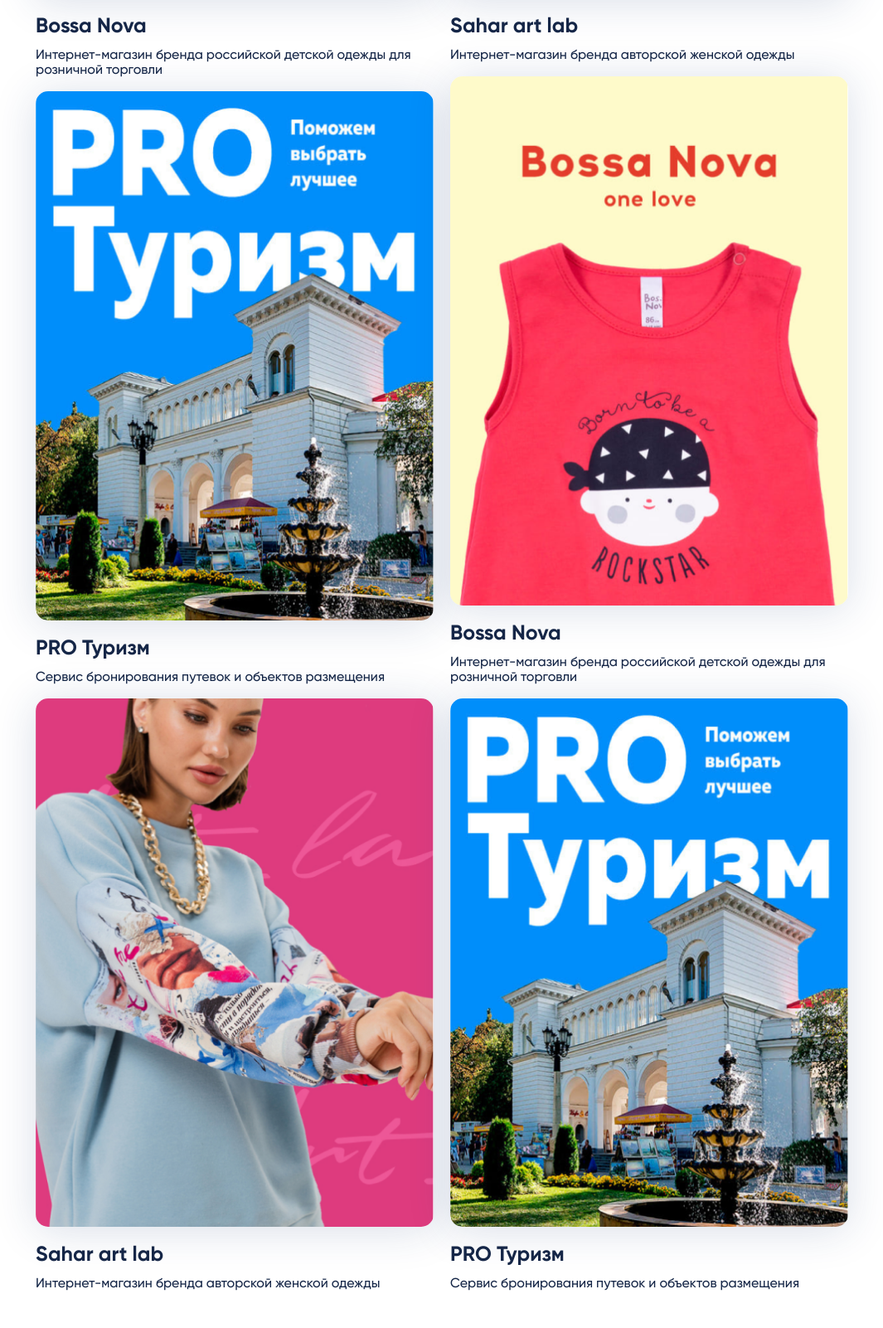
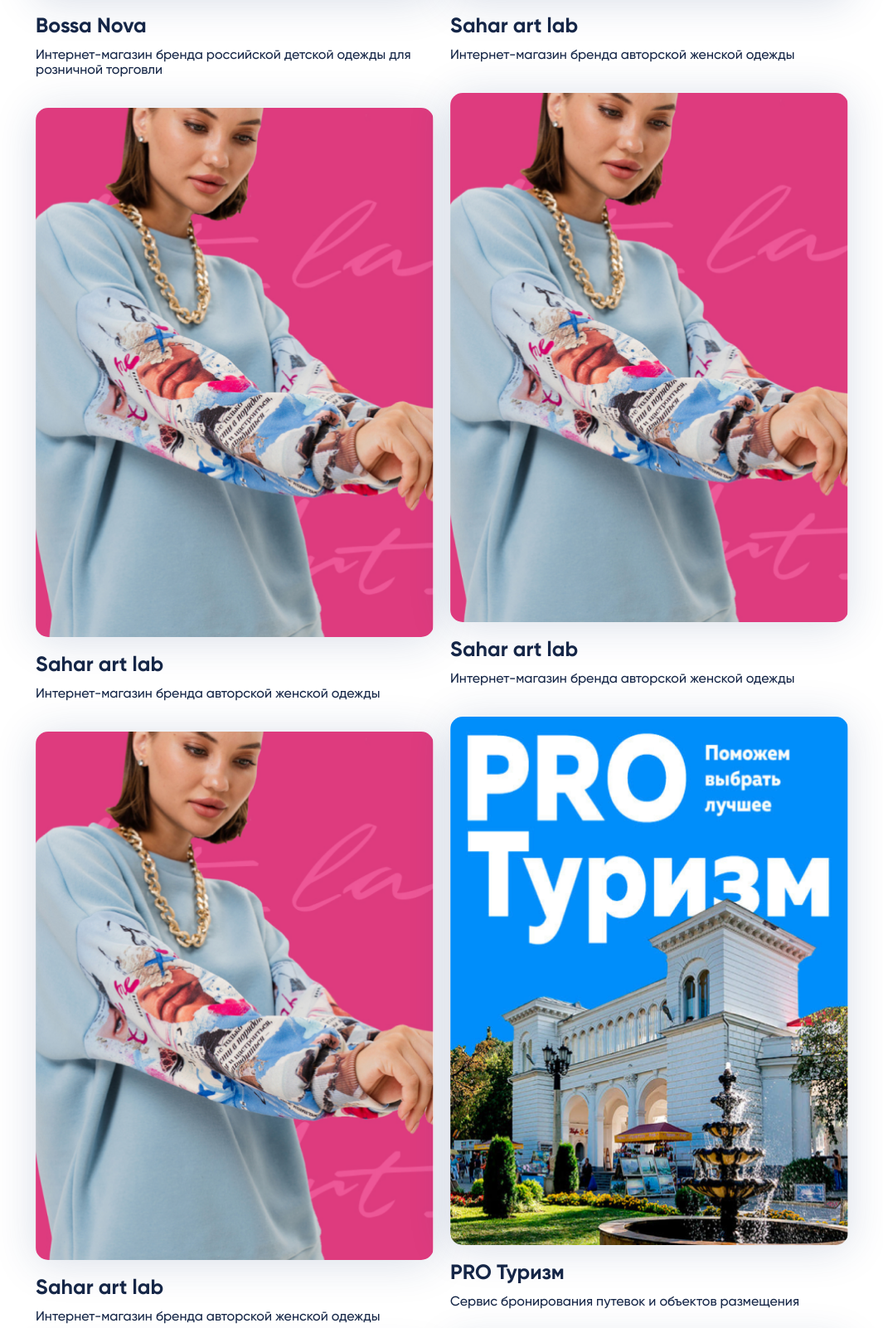
Before and after one commit to ArsenMadzaev/_____CUBE, a website: page app/cases.html in a window 1280 px wide. Shown: the part 962-2563 px from the top of the page at 83% size, without its empty margins (97-1162 px from the left). Drawn offline with nearby package versions, Linux system fonts and the light colour scheme; files that its build step writes are made by us from their sources; files whose address does not match are found by name.

Commit message:
update tabFilter v2.0

```diff
--- a/app/cases.html
+++ b/app/cases.html
@@ -329,99 +329,93 @@
         <!-- page-title end -->
 
         <!-- projects-tabs section -->
-        <section class="projects-tabs projects-tabs--margin-bottom" id="tabFilter">
+        <section class="projects-tabs" data-identify="tabFilter">
             <div class="container">
                 <!-- projects-tabs menu -->
                 <div class="projects-tabs__btn-wrapper" role="tablist" aria-label="Projects">
-                    <button class="projects-tabs__btn" role="tab" aria-selected="true" id="onlineStores">
-                        Интернет-магазин
-                    </button>
-                    <button class="projects-tabs__btn" role="tab" aria-selected="false" id="eSite">
-                        Корпоративный сайт
-                    </button>
-                    <button class="projects-tabs__btn" role="tab" aria-selected="false" id="siteCatalog">
-                        Сайт-каталог
-                    </button>
-                    <button class="projects-tabs__btn" role="tab" aria-selected="false" id="design">
-                        Дизайн
-                    </button>
-                    <button class="projects-tabs__btn" role="tab" aria-selected="false" id="support">
-                        Техподдержка
-                    </button>
-                    <button class="projects-tabs__btn" role="tab" aria-selected="false" id="marketing">
-                        Маркетинг
-                    </button>
+                    <button class="projects-tabs__btn" role="tab" aria-selected="true"
+                        data-filter="onlineStores">Интернет-магазин</button>
+                    <button class="projects-tabs__btn" role="tab" aria-selected="false" data-filter="eSite">Корпоративный
+                        сайт</button>
+                    <button class="projects-tabs__btn" role="tab" aria-selected="false"
+                        data-filter="siteCatalog">Сайт-каталог</button>
+                    <button class="projects-tabs__btn" role="tab" aria-selected="false" data-filter="design">Дизайн</button>
+                    <button class="projects-tabs__btn" role="tab" aria-selected="false"
+                        data-filter="support">Техподдержка</button>
+                    <button class="projects-tabs__btn" role="tab" aria-selected="false"
+                        data-filter="marketing">Маркетинг</button>
                 </div>
                 <!-- projects-tabs menu end -->
                 <!-- projects-tabs tabs -->
                 <div class="projects-tabs__tabpanel-wrapper" aria-label="Selected projects">
                     <!-- projects-tabs tab -->
-                    <div class="projects-tabs__item" role="tabpanel" aria-labelledby="onlineStores"
-                        data-accessory="onlineStores">
+                    <div class="projects-tabs__item onlineStores marketing eSite" role="tabpanel" aria-labelledby="onlineStores">
                         <a href="#">
-                            <img class="projects-tabs__item-img" src="images/tabsImage/1.png" alt="" />
+                            <img class="projects-tabs__item-img" src="images/tabsImage/1.png" alt="">
                             <h6 class="projects-tabs__item-title">Bossa Nova</h6>
-                            <p class="projects-tabs__item-subtitle">
-                                Интернет-магазин бренда российской детской одежды для
+                            <p class="projects-tabs__item-subtitle">Интернет-магазин бренда российской детской одежды
+                                для
                                 розничной торговли
                             </p>
                         </a>
                     </div>
                     <!-- projects-tabs tab end -->
                     <!-- значения дата атрибута accessory надо записывать через пробел -->
-                    <div class="projects-tabs__item" role="tabpanel" aria-labelledby="onlineStores design"
-                        data-accessory="onlineStores design">
+                    <div class="projects-tabs__item onlineStores design support" role="tabpanel" aria-labelledby="onlineStores design">
                         <a href="#">
-                            <img class="projects-tabs__item-img" src="images/tabsImage/2.png" alt="" />
+                            <img class="projects-tabs__item-img" src="images/tabsImage/2.png" alt="">
                             <h6 class="projects-tabs__item-title">Sahar art lab</h6>
-                            <p class="projects-tabs__item-subtitle">
-                                Интернет-магазин бренда авторской женской одежды
+                            <p class="projects-tabs__item-subtitle">Интернет-магазин бренда авторской женской одежды</p>
+                        </a>
+                    </div>
+                    <div class="projects-tabs__item onlineStores design support" role="tabpanel" aria-labelledby="onlineStores design">
+                        <a href="#">
+                            <img class="projects-tabs__item-img" src="images/tabsImage/2.png" alt="">
+                            <h6 class="projects-tabs__item-title">Sahar art lab</h6>
+                            <p class="projects-tabs__item-subtitle">Интернет-магазин бренда авторской женской одежды</p>
+                        </a>
+                    </div>
+                    <div class="projects-tabs__item onlineStores design support" role="tabpanel" aria-labelledby="onlineStores design">
+                        <a href="#">
+                            <img class="projects-tabs__item-img" src="images/tabsImage/2.png" alt="">
+                            <h6 class="projects-tabs__item-title">Sahar art lab</h6>
+                            <p class="projects-tabs__item-subtitle">Интернет-магазин бренда авторской женской одежды</p>
+                        </a>
+                    </div>
+                    <div class="projects-tabs__item onlineStores design support" role="tabpanel" aria-labelledby="onlineStores design">
+                        <a href="#">
+                            <img class="projects-tabs__item-img" src="images/tabsImage/2.png" alt="">
+                            <h6 class="projects-tabs__item-title">Sahar art lab</h6>
+                            <p class="projects-tabs__item-subtitle">Интернет-магазин бренда авторской женской одежды</p>
+                        </a>
+                    </div>
+                    <div class="projects-tabs__item onlineStores siteCatalog eSite" role="tabpanel" aria-labelledby="onlineStores">
+                        <a href="#">
+                            <img class="projects-tabs__item-img" src="images/tabsImage/3.png" alt="">
+                            <h6 class="projects-tabs__item-title">PRO Туризм</h6>
+                            <p class="projects-tabs__item-subtitle">Сервис бронирования путевок и объектов размещения
                             </p>
                         </a>
                     </div>
-                    <div class="projects-tabs__item" role="tabpanel" aria-labelledby="onlineStores"
-                        data-accessory="onlineStores">
+                    <div class="projects-tabs__item onlineStores siteCatalog eSite" role="tabpanel" aria-labelledby="onlineStores">
                         <a href="#">
-                            <img class="projects-tabs__item-img" src="images/tabsImage/3.png" alt="" />
+                            <img class="projects-tabs__item-img" src="images/tabsImage/3.png" alt="">
                             <h6 class="projects-tabs__item-title">PRO Туризм</h6>
-                            <p class="projects-tabs__item-subtitle">
-                                Сервис бронирования путевок и объектов размещения
+                            <p class="projects-tabs__item-subtitle">Сервис бронирования путевок и объектов размещения
                             </p>
                         </a>
                     </div>
-                    <div class="projects-tabs__item" role="tabpanel" aria-labelledby="onlineStores"
-                        data-accessory="onlineStores">
+                    <div class="projects-tabs__item onlineStores siteCatalog eSite" role="tabpanel" aria-labelledby="onlineStores">
                         <a href="#">
-                            <img class="projects-tabs__item-img" src="images/tabsImage/1.png" alt="" />
-                            <h6 class="projects-tabs__item-title">Bossa Nova</h6>
-                            <p class="projects-tabs__item-subtitle">
-                                Интернет-магазин бренда российской детской одежды для
-                                розничной торговли
-                            </p>
-                        </a>
-                    </div>
-                    <div class="projects-tabs__item" role="tabpanel" aria-labelledby="onlineStores design"
-                        data-accessory="onlineStores design">
-                        <a href="#">
-                            <img class="projects-tabs__item-img" src="images/tabsImage/2.png" alt="" />
-                            <h6 class="projects-tabs__item-title">Sahar art lab</h6>
-                            <p class="projects-tabs__item-subtitle">
-                                Интернет-магазин бренда авторской женской одежды
-                            </p>
-                        </a>
-                    </div>
-                    <div class="projects-tabs__item" role="tabpanel" aria-labelledby="onlineStores"
-                        data-accessory="onlineStores">
-                        <a href="#">
-                            <img class="projects-tabs__item-img" src="images/tabsImage/3.png" alt="" />
+                            <img class="projects-tabs__item-img" src="images/tabsImage/3.png" alt="">
                             <h6 class="projects-tabs__item-title">PRO Туризм</h6>
-                            <p class="projects-tabs__item-subtitle">
-                                Сервис бронирования путевок и объектов размещения
+                            <p class="projects-tabs__item-subtitle">Сервис бронирования путевок и объектов размещения
                             </p>
                         </a>
                     </div>
                 </div>
                 <!-- projects-tabs tabs end -->
+                <button class="projects-tabs__more-btn button">Посмотреть все проекты</button>
             </div>
         </section>
         <!-- projects-tabs section end -->
--- a/app/js/main.js
+++ b/app/js/main.js
@@ -178,49 +178,53 @@
             let filterGrid = document.querySelector('.projects-tabs__tabpanel-wrapper');
             let iso = new Isotope( filterGrid, {
                 itemSelector: '.projects-tabs__item',
-                layoutMode: 'masonry',
+
+
                 masonry: {
                     columnWidth: 100,
                     horizontalOrder: true,
-                    isFitWidth: true,
-                    resize: true
+                    fitWidth: true,
                   }
             });
 
-            // let tabFilter = document.querySelector('#tabFilter');
+            iso.layout();
 
-            // if (tabFilter) {
-            //     let tabList = tabFilter.querySelectorAll('[role=tablist] > [role=tab]');
-            //     let tabPanels = tabFilter.querySelectorAll('[role=tabpanel]')
-            //     let tabAccessoryList = {};
+            let tabFilter = document.querySelector('[data-identify="tabFilter"]');
 
-            //     tabList.forEach((tabListItem) => {
-            //         tabAccessoryList[tabListItem.id] = [];
+            if (tabFilter) {
+                let tabList = tabFilter.querySelectorAll('[role=tablist] > [role=tab]');
+                let tabPanels = tabFilter.querySelectorAll('[role=tabpanel]')
+                let tabAccessoryList = {};
 
-            //         tabListItem.addEventListener('click', (e) => {
-            //             app.SetAriaAtrOnListItems(tabList, 'aria-selected', 'false');
-            //             app.ResetClassOnListItems(tabList, 'projects-tabs__btn--active');
-            //             app.ResetClassOnListItems(tabPanels, 'projects-tabs__item--active');
-            //             tabListItem.classList.add('projects-tabs__btn--active');
-            //             tabListItem.ariaSelected = 'true';
+                tabList.forEach((tabListItem) => {
+                    tabAccessoryList[tabListItem.id] = [];
 
-            //             for (let tab of tabAccessoryList[tabListItem.id]){
-            //                 tab.classList.add('projects-tabs__item--active');
-            //             }
-            //         })
-            //     })
+                    tabListItem.addEventListener('click', (e) => {
+                        app.SetAriaAtrOnListItems(tabList, 'aria-selected', 'false');
+                        app.ResetClassOnListItems(tabList, 'projects-tabs__btn--active');
+                        tabListItem.classList.add('projects-tabs__btn--active');
+                        tabListItem.ariaSelected = 'true';
 
-            //     tabPanels.forEach((tabPanelItem) => {
-            //         let arrayProps = tabPanelItem.dataset.accessory.split(' ');
+                        console.log(tabListItem.dataset.filter);
+                        iso.arrange({ filter: `.${tabListItem.dataset.filter}` });
 
-            //         for(let i = 0; i < arrayProps.length; i++){
-            //             tabAccessoryList[arrayProps[i]].push(tabPanelItem);
-            //         }
-            //     })
+                        // for (let tab of tabAccessoryList[tabListItem.id]){
+                        //     tab.classList.add('projects-tabs__item--active');
+                        // }
+                    })
+                })
 
-            //     //Выбирам элемент по дефолту
-            //     tabList[0].click()
-            // }
+                // tabPanels.forEach((tabPanelItem) => {
+                //     let arrayProps = tabPanelItem.dataset.accessory.split(' ');
+
+                //     for(let i = 0; i < arrayProps.length; i++){
+                //         tabAccessoryList[arrayProps[i]].push(tabPanelItem);
+                //     }
+                // })
+
+                //Выбирам элемент по дефолту
+                // tabList[0].click()
+            }
         },
 
         /**
--- a/app/scss/style.scss
+++ b/app/scss/style.scss
@@ -741,8 +741,13 @@
 
         &__item {
             //display: none;
-            max-width: rem(480px);
+            width: 100%;
             margin: 0 auto;
+            margin-bottom: rem(20px);
+
+            @include media(min, "sm") {
+                max-width: rem(480px);
+            }
 
             &--active {
                 display: flex;
```
Also changed, not shown: app/index.html (+4 -7 lines), app/css/style.min.css, app/js/main.min.js.
